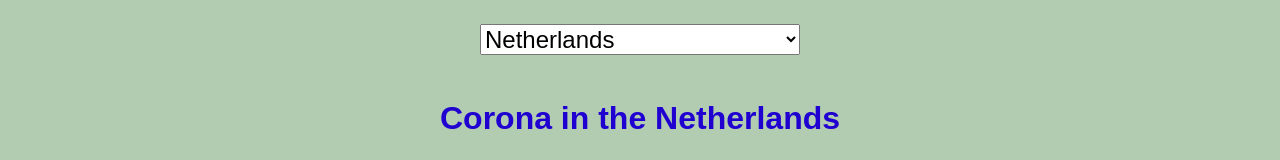
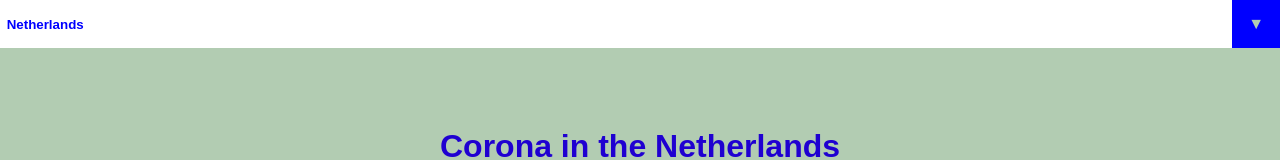
Before and after one commit to lennartdeknikker/corona, a plain HTML site: page index.html in a window 1280 px wide. Shown: the top 160 px of the page. Drawn offline with Linux system fonts and the light colour scheme; no server answers.

Commit message:
update styling

```diff
--- a/index.html
+++ b/index.html
@@ -8,7 +8,7 @@
   </head>
   <body>
     <header>
-      <div class="selector-container">
+      <div class="select">
         <select name="country" id="select-country"></select>
       </div>
       <h1 id="header">Corona in the Netherlands</h1>
--- a/styling.css
+++ b/styling.css
@@ -17,7 +17,6 @@ header {
 
 .container {
   display: flex;
-  height: 80vh;
   width:100vw;
   justify-content: space-around;
   align-items: center;
@@ -25,7 +24,6 @@ header {
 
 .item {
   width: 33.33%;
-  height: 100%;
   display: flex;
   justify-content: center;
   flex-direction: column;
@@ -56,11 +54,6 @@ svg:hover {
   transform: translateY(10px)
 }
 
-select {
-  width: 20rem;
-  font-size: 1.5em;
-  margin: 1em;
-}
 
 .loader {
   width: 1em;
@@ -85,3 +78,53 @@ select {
     width: 100%;
   }
 }
+
+/* select styling */
+/* Reset Select */
+select {
+  color: rgb(178, 204, 178);
+  -webkit-appearance: none;
+  -moz-appearance: none;
+  -ms-appearance: none;
+  appearance: none;
+  outline: 0;
+  box-shadow: none;
+  border: 0 !important;
+  background: white;
+  background-image: none;
+}
+/* Remove IE arrow */
+select::-ms-expand {
+  display: none;
+}
+/* Custom Select */
+.select {
+  position: relative;
+  display: flex;
+  width: 100%;
+  height: 3em;
+  line-height: 3;
+  background: orange;
+  overflow: hidden;
+  justify-content: center;
+  margin-bottom: 5em;
+}
+select {
+  flex: 1;
+  padding: 0 .5em;
+  color: blue;
+  font-weight: bold;
+  cursor: pointer;
+}
+/* Arrow */
+.select::after {
+  content: '\25BC';
+  color: rgb(178, 204, 178);
+  position: absolute;
+  top: 0;
+  right: 0;
+  padding: 0 1em;
+  background: blue;
+  cursor: pointer;
+  pointer-events: none;
+}
```
